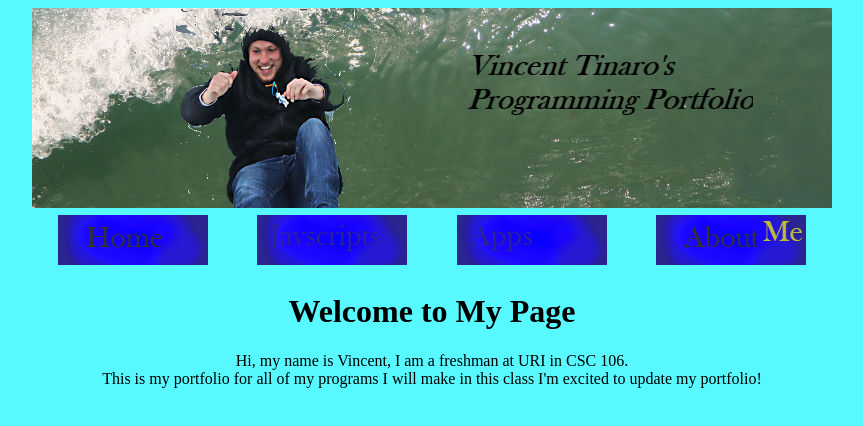
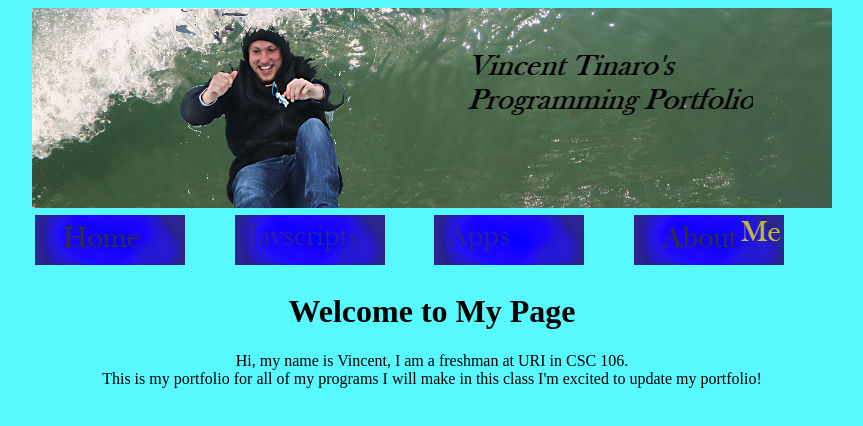
Before and after one commit to vtinaro/vtinaro.github.io, a plain HTML site: page index.html in a window 1280 px wide. Shown: the whole page, without its empty margins (208-1071 px from the left). Drawn offline with Linux system fonts and the light colour scheme.

Commit message:
Update style.css

```diff
--- a/style.css
+++ b/style.css
@@ -1,3 +1,3 @@
  body {background-color: rgb(87, 249, 255);}
 #navigation-table{ width: 800px;}
-#navigation-id{width: 200px; text-align:center;}
+#navigation-td{width: 200px; text-align:center;}
```
